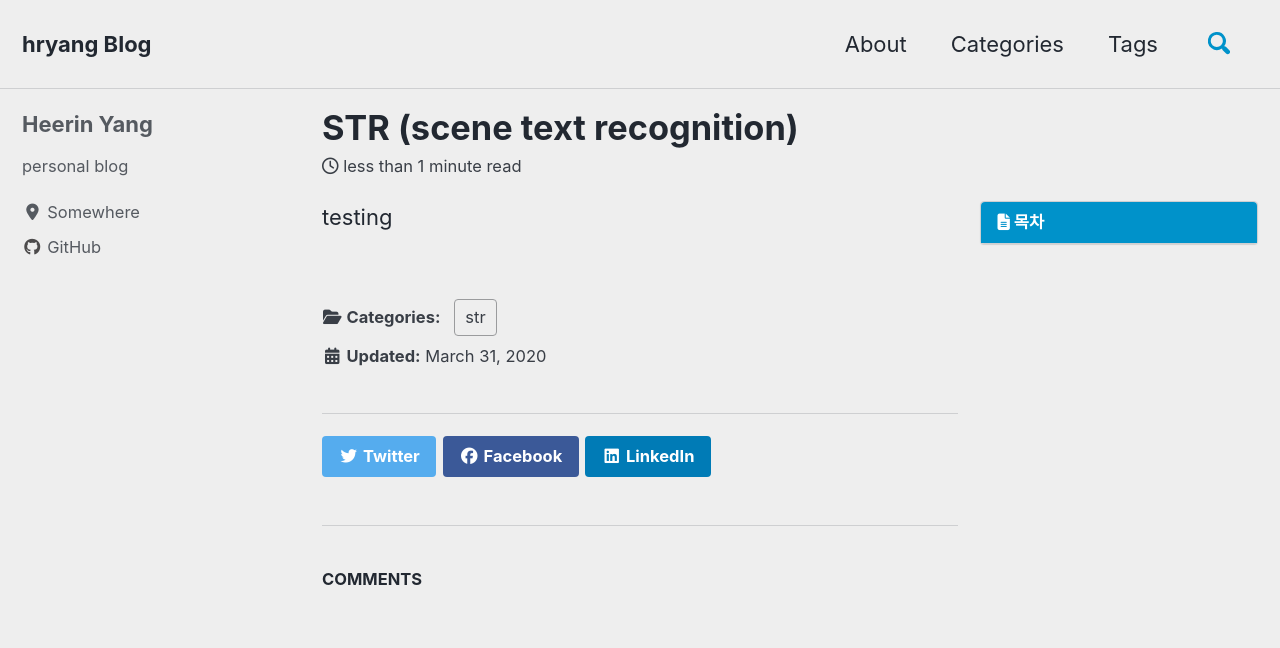
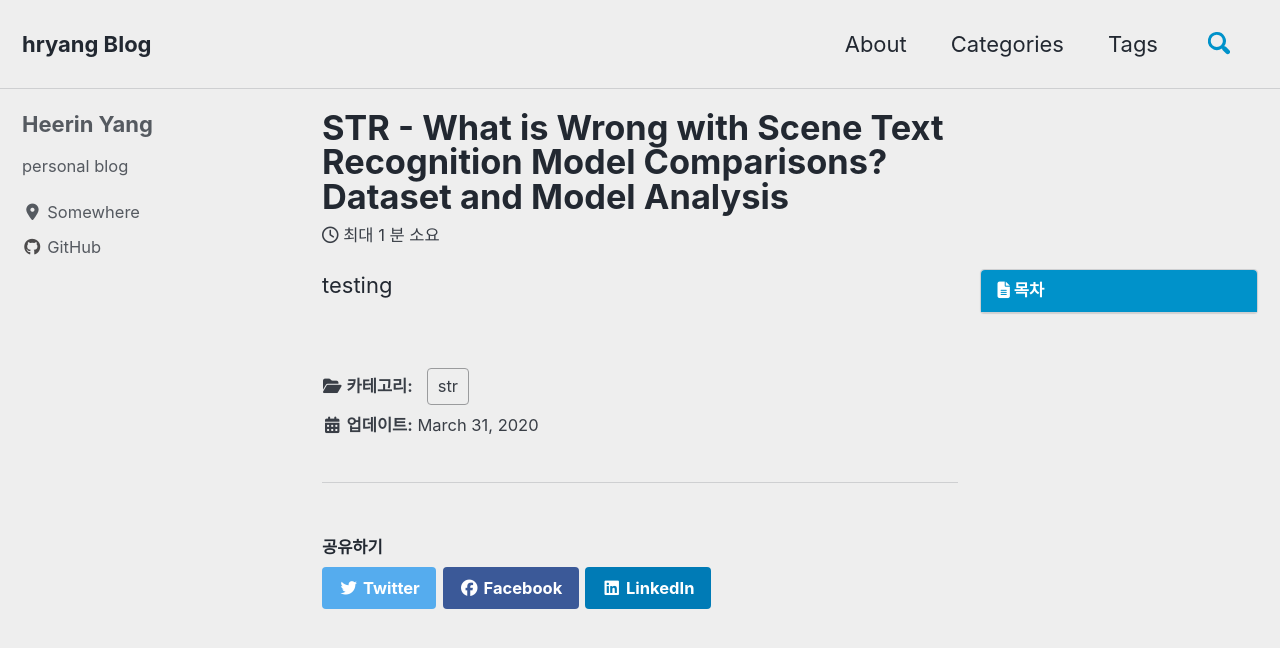
Before and after one commit to hryang06/hryang06.github.io, a Jekyll site: the page built from _posts/2020-03-31-STR.md, in a window 1280 px wide and 900 px high. Shown: the top 648 px of the window. Built offline with Jekyll 4.4.1, drawn with Linux system fonts in a browser that asks for light colours; cached includes are drawn as plain includes; nearby versions of some CDN libraries; comment, search, counter and statistics services are not loaded; part of the change alters nothing that is shown; some of the changed text lies outside the part shown.

Commit message:
Change language

```diff
--- a/_config.yml
+++ b/_config.yml
@@ -15,7 +15,7 @@ remote_theme           : "mmistakes/minimal-mistakes"
 minimal_mistakes_skin    : "air" # "air", "aqua", "contrast", "dark", "dirt", "neon", "mint", "plum", "sunrise"
 
 # Site Settings
-locale                   : "ko-kr"
+locale                   : "ko-KR"
 title                    : "hryang Blog"
 title_separator          : "-"
 subtitle                 : # site tagline that appears below site title in masthead
@@ -30,7 +30,7 @@ masthead_title           : # overrides the website title displayed in the masthe
 # breadcrumbs            : false # true, false (default)
 words_per_minute         : 200
 comments:
-  provider               : "disqus" # false (default), "disqus", "discourse", "facebook", "staticman", "staticman_v2", "utterances", "custom"
+  provider               : # false (default), "disqus", "discourse", "facebook", "staticman", "staticman_v2", "utterances", "custom"
   disqus:
     shortname            : hryang-blog # https://help.disqus.com/customer/portal/articles/466208-what-s-a-shortname-
   discourse:
@@ -52,7 +52,7 @@ reCaptcha:
 atom_feed:
   path                   : # blank (default) uses feed.xml
 search                   : true # true, false (default)
-search_full_content      : # true, false (default)
+search_full_content      : true # true, false (default)
 search_provider          : # lunr (default), algolia, google
 algolia:
   application_id         : # YOUR_APPLICATION_ID
--- a/_posts/2020-03-31-STR.md
+++ b/_posts/2020-03-31-STR.md
@@ -1,6 +1,5 @@
 ---
-title: STR (scene text recognition)
-subtitle: What is Wrong with Scene Text Recognition Model Comparisons? Dataset and Model Analysis
+title: STR - What is Wrong with Scene Text Recognition Model Comparisons? Dataset and Model Analysis
 layout: single
 author_profile: true
 read_time: true
```
